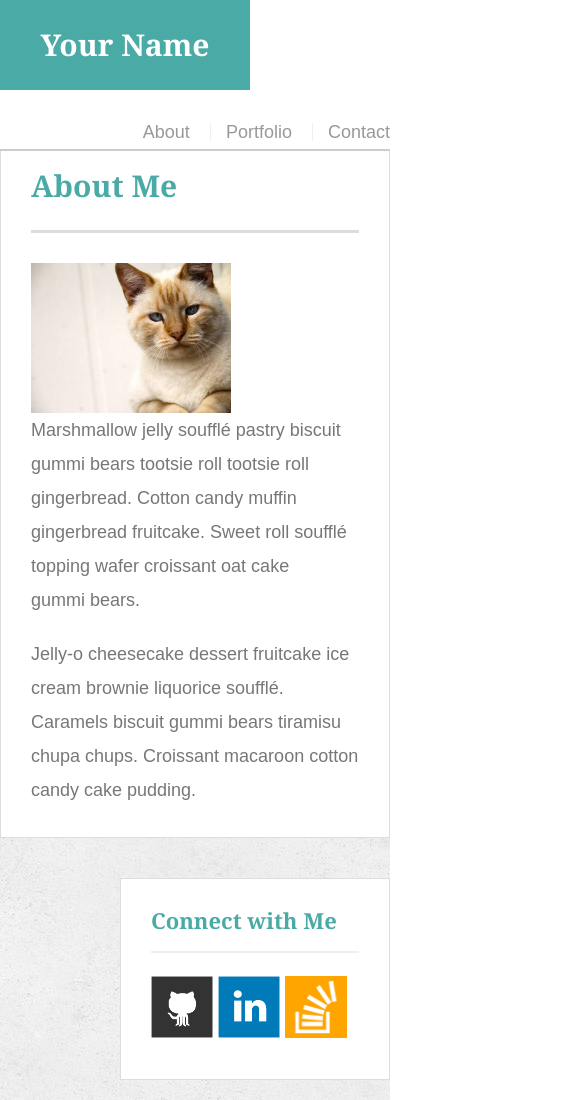
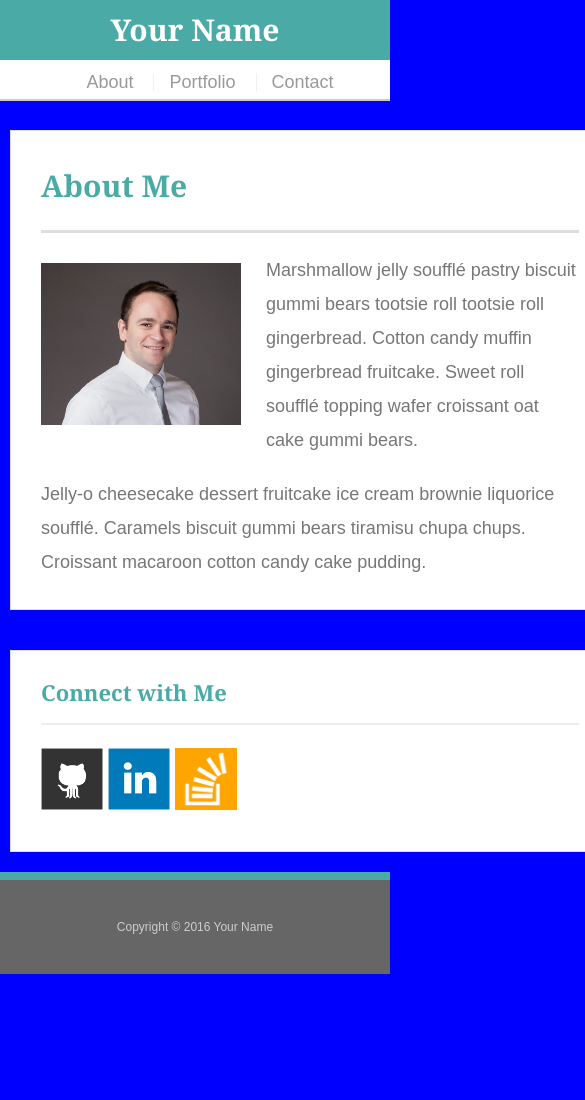
Before and after one commit to MattGohr/Responsive-Portfolio, a plain HTML site: page index.html in a window 390 px wide. Shown: the top 1100 px of the page, 585 px wide, since content can reach past the window. After the commit the page ends 974 px from the top, so only its background shows below. Drawn offline with Linux system fonts and the light colour scheme.

Commit message:
Finished 640 and 768

```diff
--- a/assets/css/style.css
+++ b/assets/css/style.css
@@ -237,3 +237,71 @@ input[type=submit] {
     background: #4aaaa5;
     border: 0 none;
 }
+
+/*Media Query 980*/
+@media (max-width: 980px){
+    body {
+        background: red;
+    }
+
+}
+
+/*Media Query 768*/
+/*social box same size*/
+@media (max-width: 768px){
+    body {
+        background-color: red;
+        background: green;
+    }
+
+    .sidebar {
+        float: left;
+        width: 720px;
+        max-width: 720px;
+        margin-left: 10px;
+    }
+
+    .main-section {
+        width: 720px;
+        max-width: 720px;
+        margin-left: 10px;
+    }
+}
+
+/*Media Query 640*/
+/*nave is smaller*/
+@media (max-width: 640px){
+    body {
+        background-color: blue;
+        background: blue;
+    }
+
+    .sidebar {
+        float: left;
+        width: 600px;
+        max-width: 600px;
+        margin-left: 10px;
+    }
+
+    .main-section {
+        width: 600px;
+        max-width: 600px;
+        margin-left: 10px;
+    }
+
+    #logo {
+    float: left;
+    width: 100%;
+    height: 60px;
+    font-size: 30px;
+    line-height: 60px;
+}
+
+    nav {
+    float: left;
+    margin-top: 5px;
+        width: 100%;
+        text-align: center;
+}
+
+}
--- a/index.html
+++ b/index.html
@@ -4,6 +4,7 @@
 <head>
   <meta charset="UTF-8">
   <title>About | Your Name</title>
+    <meta name="viewport" content="width=device-width, initial-scale=1.0">
   <link rel="stylesheet" type="text/css" href="assets/css/reset.css">
   <link rel="stylesheet" type="text/css" href="assets/css/style.css">
 </head>
@@ -25,7 +26,7 @@
     <section class="main-section">
       <h1>About Me</h1>
 
-      <img src="assets/images/cat.jpg" class="auth-image" alt="Your Name">
+      <img src="assets/images/Cropped%20Headshot%20(Smaller).png" class="auth-image" alt="Your Name">
 
       <p>Marshmallow jelly souffl&eacute; pastry biscuit gummi bears tootsie roll tootsie roll gingerbread. Cotton candy muffin gingerbread fruitcake. Sweet roll souffl&eacute; topping wafer croissant oat cake gummi&nbsp;bears.</p>
 
```
Also changed, not shown: contact.html (+1 -0 lines), portfolio.html (+1 -0 lines), assets/images/Cropped Headshot (Smaller).png (added). Lines whose indentation alone changed are shown as unchanged.
